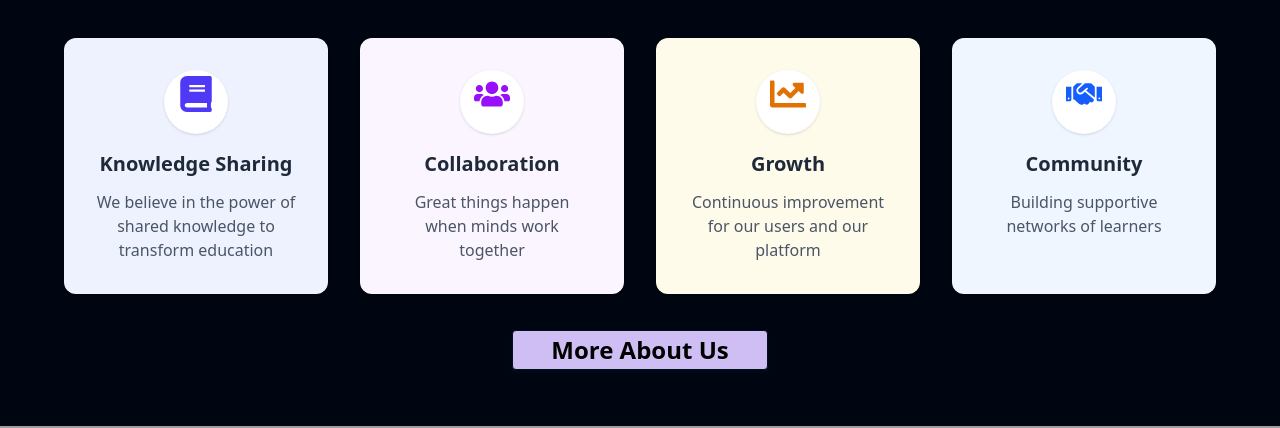
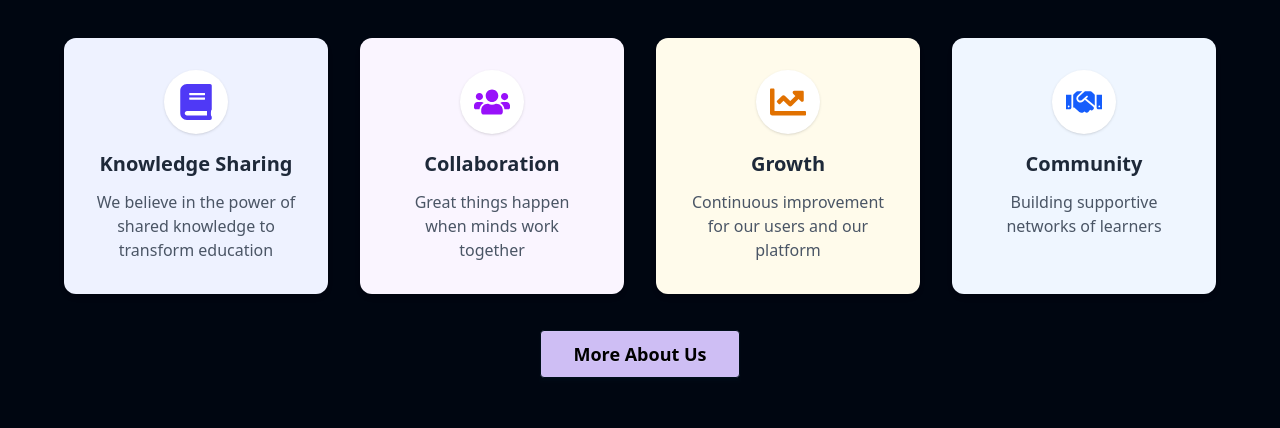
Before and after one commit to Raj3460/b11a11-client-side, a React (Vite) app: page / in a window 1280 px wide. Shown: the part 716-1144 px from the top of the page. Built offline with nearby package versions, Linux system fonts and the light colour scheme; no server answers; grey boxes are pictures that could not be loaded.

Commit message:
added the icon setup of mission section

```diff
--- a/src/Components/Mission.jsx
+++ b/src/Components/Mission.jsx
@@ -65,7 +65,7 @@ const Mission = () => {
               transition={{ duration: 0.5, delay: index * 0.1 }}
               className={`${item.bg} p-8 rounded-xl shadow-md text-center hover:shadow-xl transition-all duration-300 hover:-translate-y-2`}
             >
-              <div className="inline-flex items-center justify-center w-16 h-16 mx-auto mb-4 rounded-full bg-white shadow-sm">
+              <div className="inline-flex items-center pt-4 justify-center w-16 h-16 mx-auto mb-4 rounded-full bg-white shadow-sm">
                 {item.icon}
               </div>
               <h3 className="text-xl font-semibold mb-3 text-gray-800">
@@ -79,7 +79,7 @@ const Mission = () => {
       <div className="text-center pt-9">
         {" "}
         <Link to='/about'>
-          <button className="btn  btn-wide bg-secondary text-black text-2xl font-bold">More About Us</button>{" "}
+          <button className="btn  bg-secondary text-black  btn-lg px-8 font-semibold">More About Us</button>{" "}
         </Link>
       </div>
     </div>
```
